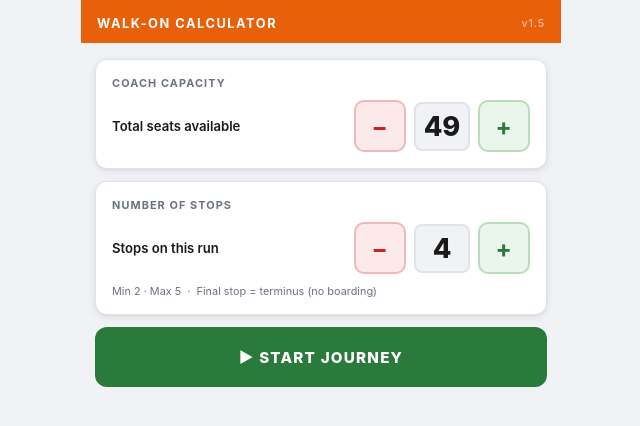
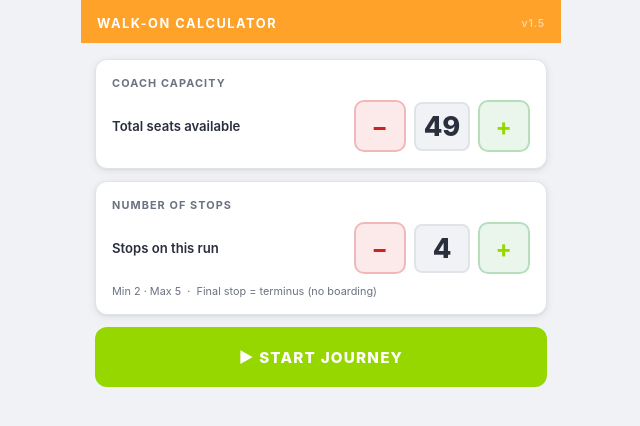
Before and after one commit to ForestWalkUK/coach, a plain HTML site: page index.html in a window 1280 px wide. Shown: the whole page, without its empty margins (319-959 px from the left). Drawn offline with Linux system fonts and the light colour scheme.

Commit message:
Update index.html

```diff
--- a/index.html
+++ b/index.html
@@ -5,15 +5,15 @@
 <meta name="viewport" content="width=device-width, initial-scale=1.0, user-scalable=no">
 <title>Walk-on Calculator v1.5</title>
 <style>
-  :root {
-    --bg:      #f0f2f5;
-    --panel:   #ffffff;
-    --border:  #e0e3e8;
-    --accent:  #e8600a;
-    --accent2: #2a7a3b;
-    --danger:  #cc2222;
-    --text:    #1a1a1a;
-    --muted:   #6b7280;
+:root {
+    --bg       : #f0f2f5;
+    --panel    : #ffffff;
+    --border   : #e0e3e8;
+    --accent   : #fea22a;
+    --accent2  : #97d700;
+    --danger   : #cc2222;
+    --text     : #2a2f3d;
+    --muted    : #6b7280;
     --btn-h:   60px;
     --radius:  12px;
     --shadow:  0 2px 8px rgba(0,0,0,0.08), 0 1px 2px rgba(0,0,0,0.05);
```
